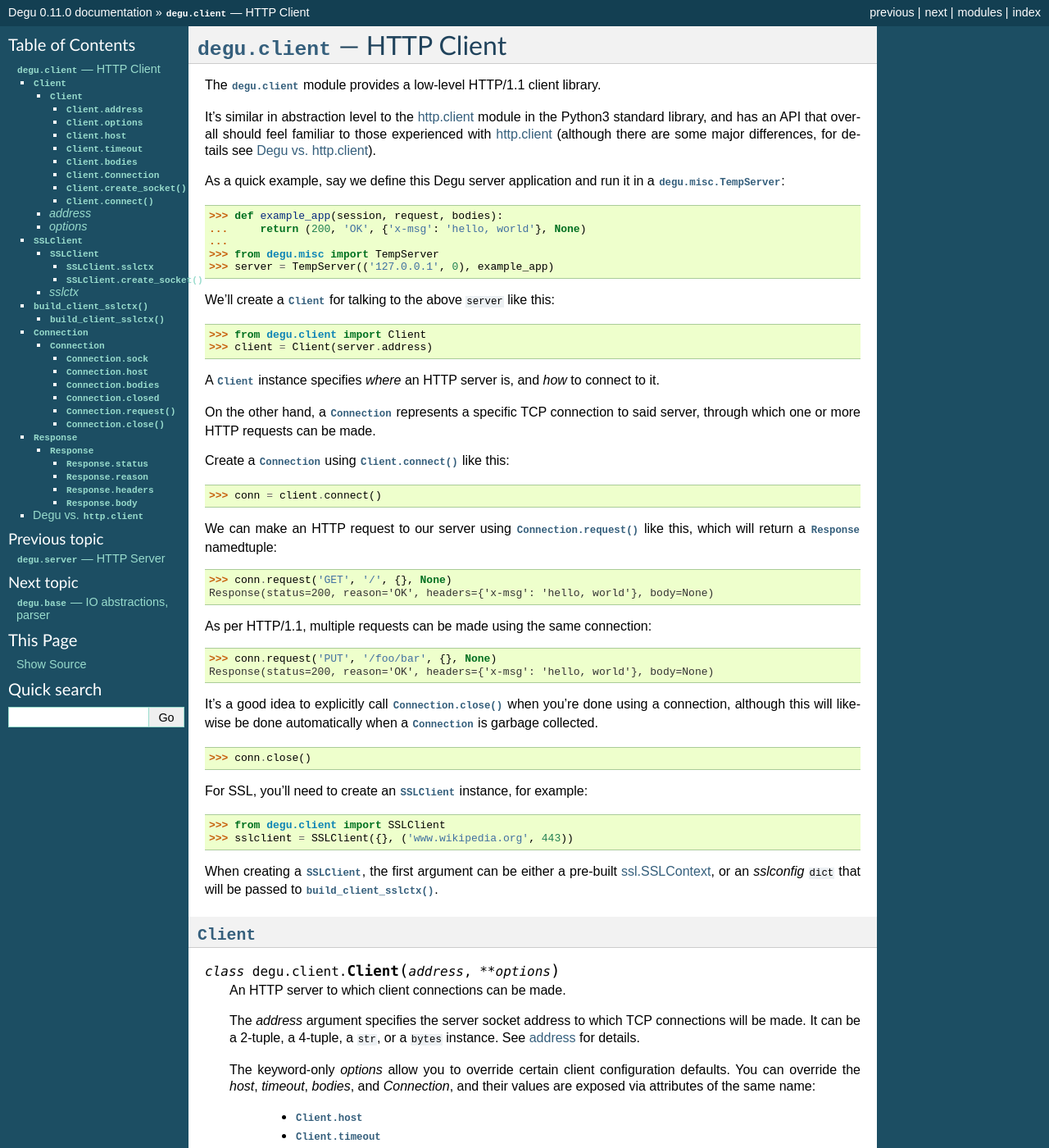
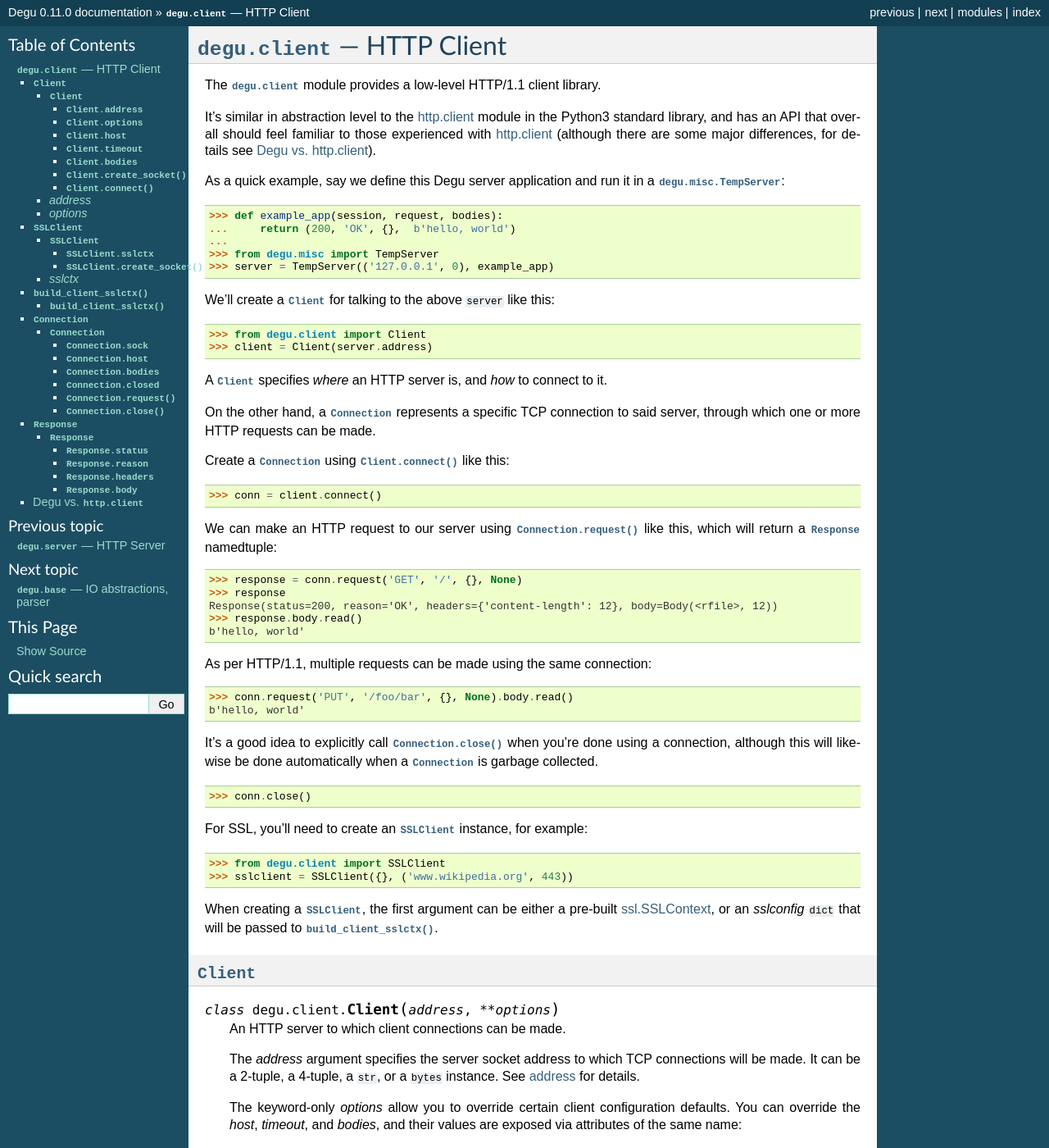
Before and after one commit to json420/degu, a Sphinx documentation site: the page built from doc/degu.client.rst, in a window 1280 px wide and 1400 px high. Shown: the whole window at 82% size. Built offline with Sphinx 7.4.7, drawn with Linux system fonts in a browser that asks for light colours; some of the changed text lies outside the part shown.

Commit message:
Update degu.client.rst now that Connection option has been dropped

```diff
--- a/doc/degu.client.rst
+++ b/doc/degu.client.rst
@@ -15,7 +15,7 @@
 in a :class:`degu.misc.TempServer`:
 
 >>> def example_app(session, request, bodies):
-...     return (200, 'OK', {'x-msg': 'hello, world'}, None)
+...     return (200, 'OK', {},  b'hello, world')
 ...
 >>> from degu.misc import TempServer
 >>> server = TempServer(('127.0.0.1', 0), example_app)
@@ -25,8 +25,8 @@
 >>> from degu.client import Client
 >>> client = Client(server.address)
 
-A :class:`Client` instance specifies *where* an HTTP server is, and *how* to
-connect to it.
+A :class:`Client` specifies *where* an HTTP server is, and *how* to connect to
+it.
 
 On the other hand, a :class:`Connection` represents a specific TCP connection to
 said server, through which one or more HTTP requests can be made.
@@ -38,13 +38,16 @@
 We can make an HTTP request to our server using :meth:`Connection.request()`
 like this, which will return a :class:`Response` namedtuple:
 
->>> conn.request('GET', '/', {}, None)
-Response(status=200, reason='OK', headers={'x-msg': 'hello, world'}, body=None)
+>>> response = conn.request('GET', '/', {}, None)
+>>> response
+Response(status=200, reason='OK', headers={'content-length': 12}, body=Body(<rfile>, 12))
+>>> response.body.read()
+b'hello, world'
 
 As per HTTP/1.1, multiple requests can be made using the same connection:
 
->>> conn.request('PUT', '/foo/bar', {}, None)
-Response(status=200, reason='OK', headers={'x-msg': 'hello, world'}, body=None)
+>>> conn.request('PUT', '/foo/bar', {}, None).body.read()
+b'hello, world'
 
 It's a good idea to explicitly call :meth:`Connection.close()` when you're done
 using a connection, although this will likewise be done automatically when a
@@ -75,14 +78,12 @@
     ``bytes`` instance.  See :ref:`client-address` for details.
 
     The keyword-only *options* allow you to override certain client
-    configuration defaults.  You can override the *host*, *timeout*, *bodies*,
-    and *Connection*, and their values are exposed via attributes of the same
-    name:
+    configuration defaults.  You can override the *host*, *timeout*, and
+    *bodies*, and their values are exposed via attributes of the same name:
 
         * :attr:`Client.host`
         * :attr:`Client.timeout`
         * :attr:`Client.bodies`
-        * :attr:`Client.Connection`
 
     See :ref:`client-options` for details.
 
@@ -174,20 +175,13 @@
         The default is :attr:`degu.base.bodies`, but you can override this using
         the *bodies* keyword option.
 
-    .. attribute:: Connection
-
-        The Connection class used by :meth:`Client.connect()`.
-
-        The default is :class:`Connection`, but you can override this using
-        the *Connection* keyword option.
-
     .. method:: create_socket()
 
         Create a new `socket.socket`_ connected to :attr:`Client.address`.
 
-    .. method:: connect(Connection=None, bodies=None)
+    .. method:: connect(bodies=None)
 
-        Create a new *Connection* instance.
+        Create a new :class:`Connection` instance.
 
 
 
@@ -262,19 +256,14 @@
     *   **bodies** --- a ``namedtuple`` exposing the four IO wrapper classes
         used to construct HTTP request and response bodies
 
-    *   **Connection** --- :meth:`Client.connect()` will return an instance of
-        this class; this is a good way to provide domain-specific behavior in a
-        :class:`degu.client.Connection` subclass
-
 Default values:
 
     ==============  =========================  ==================================
     Option          Attribute                  Default value
     ==============  =========================  ==================================
     ``host``        :attr:`Client.host`        derived from :ref:`client-address`
-    ``timeout``     :attr:`Client.timeout`     ``90`` seconds
+    ``timeout``     :attr:`Client.timeout`     ``90``
     ``bodies``      :attr:`Client.bodies`      :attr:`degu.base.bodies`
-    ``Connection``  :attr:`Client.Connection`  :class:`Connection`
     ==============  =========================  ==================================
 
 
```
